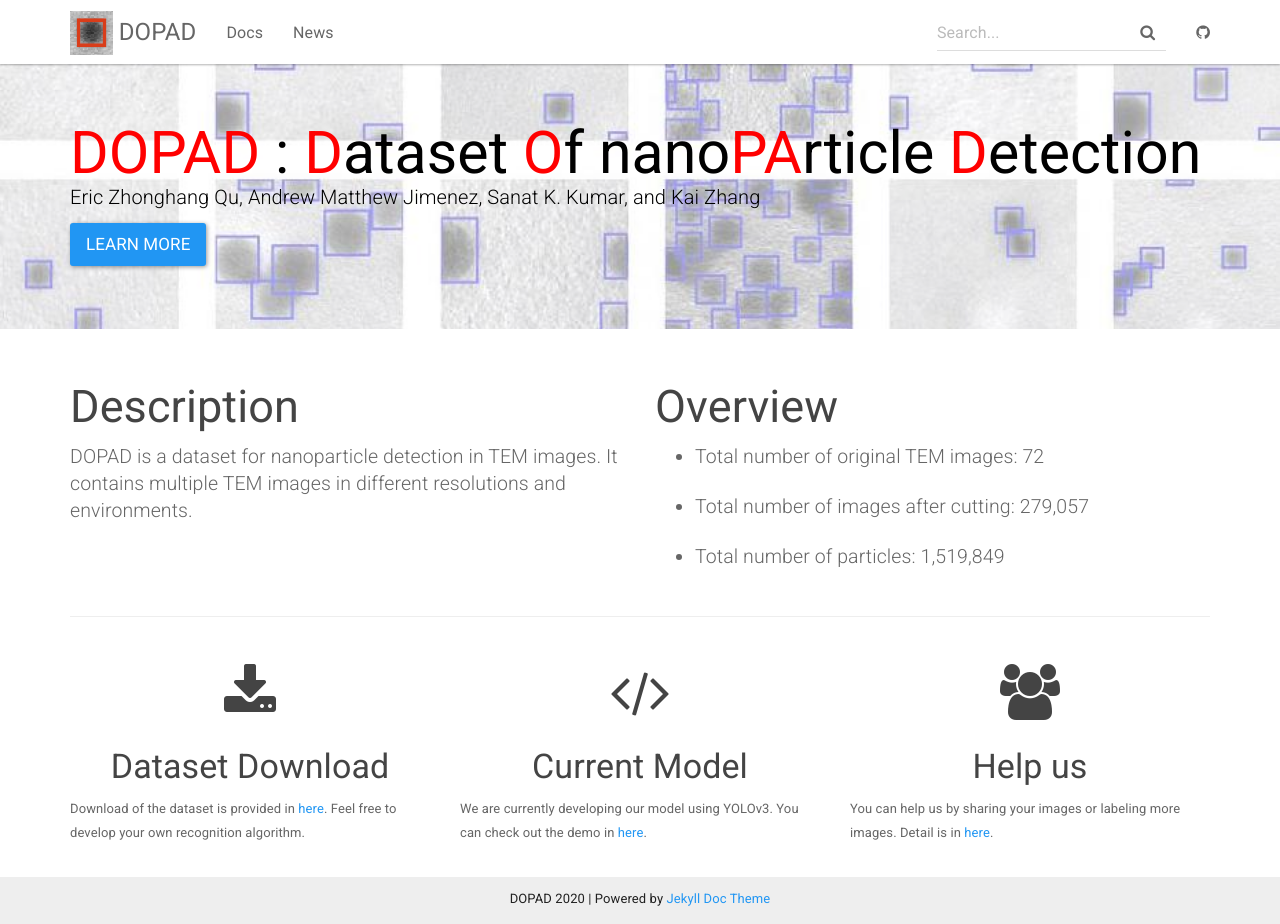
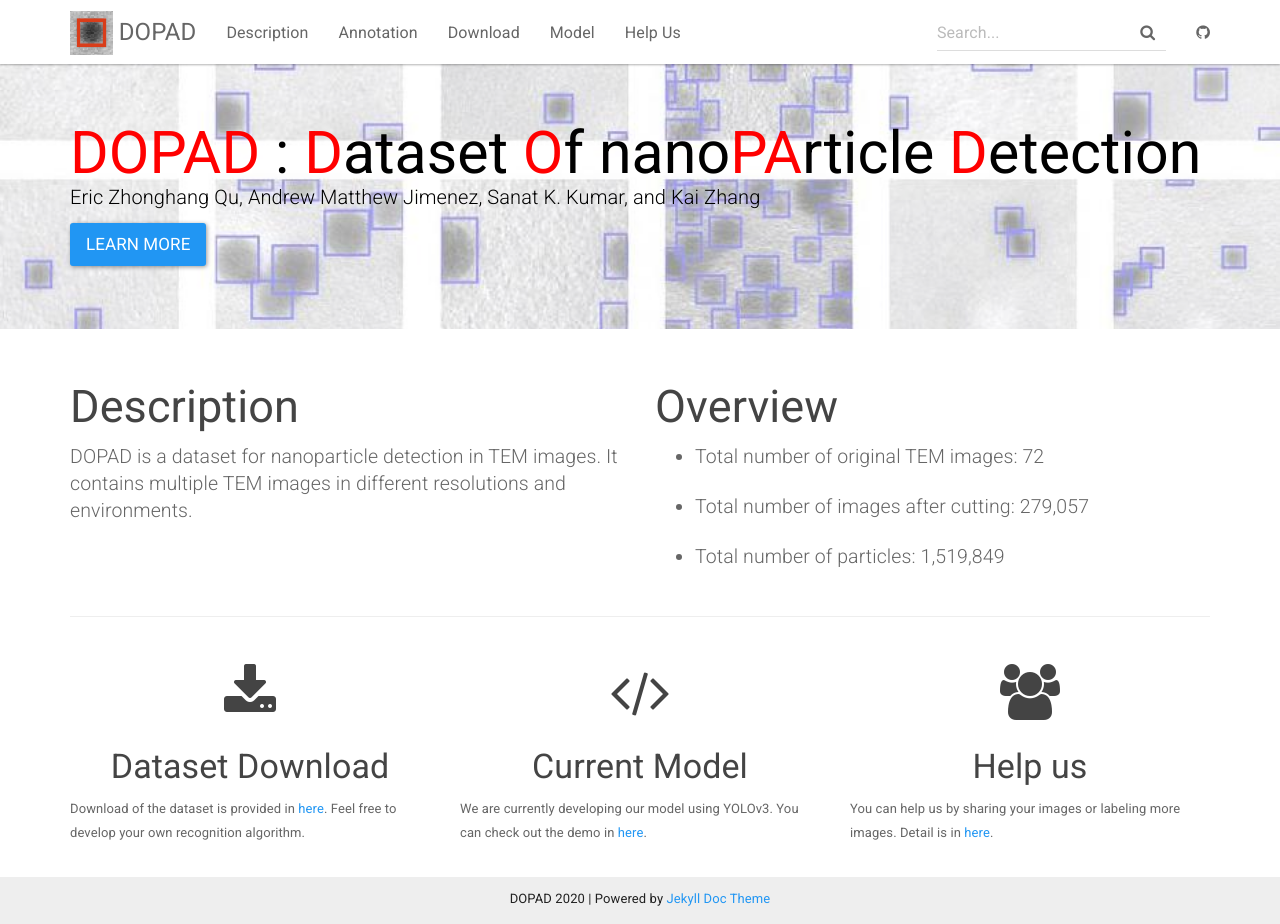
Before and after one commit to DOPAD/DOPAD.github.io, a Jekyll site: the page built from index.html, in a window 1280 px wide and 924 px high. Built offline with Jekyll 4.4.1, drawn with Linux system fonts in a browser that asks for light colours.

Commit message:
update website

```diff
--- a/_includes/topnav.html
+++ b/_includes/topnav.html
@@ -13,8 +13,12 @@
         </div>
         <div id="navbar" class="collapse navbar-collapse">
             <ul class="nav navbar-nav">
-                <li {% if page.sectionid=='docs' %} class="active" {% endif %}><a href="{{ "/docs/home/" | relative_url }}">Docs</a></li>
-                <li {% if page.sectionid=='blog' %} class="active" {% endif %}><a href="{{ site.posts.first.url | relative_url }}">News</a></li>
+                <li {% if page.sectionid=='docs' %} class="active" {% endif %}><a href="{{ "/docs/home/" | relative_url }}">Description</a></li>
+                 <li {% if page.sectionid=='docs' %} class="active" {% endif %}><a href="{{ "/docs/annotation/" | relative_url }}">Annotation</a></li>
+                 <li {% if page.sectionid=='docs' %} class="active" {% endif %}><a href="{{ "/docs/download/" | relative_url }}">Download</a></li>
+                 <li {% if page.sectionid=='docs' %} class="active" {% endif %}><a href="{{ "/docs/model/" | relative_url }}">Model</a></li>
+                 <li {% if page.sectionid=='docs' %} class="active" {% endif %}><a href="{{ "/docs/help/" | relative_url }}">Help Us</a></li>
+                <!-- <li {% if page.sectionid=='blog' %} class="active" {% endif %}><a href="{{ site.posts.first.url | relative_url }}">News</a></li> -->
             </ul>
             <div class="navbar-right">
                 <form class="navbar-form navbar-left">
--- a/_layouts/docs.html
+++ b/_layouts/docs.html
@@ -11,14 +11,14 @@ layout: default
         <div class="col-md-8">
             <h1>{{ page.title }}</h1>
             <div id="markdown-content-container">{{ content }}</div>
-            <div style="clear:both;">
+            <!-- <div style="clear:both;">
               <p class="text-center">
                 <br />
                 <a target="_blank" href="{{site.git_edit_address}}/{{ page.path }}" class="btn btn-default" role="button">
                   <i class="fa fa-pencil fa-lg"></i> Improve this page
                 </a>
               </p>
-            </div>
+            </div> -->
             <hr>
             {% include section_nav.html %}
         </div>
```
Also changed, not shown: 10 other files.
